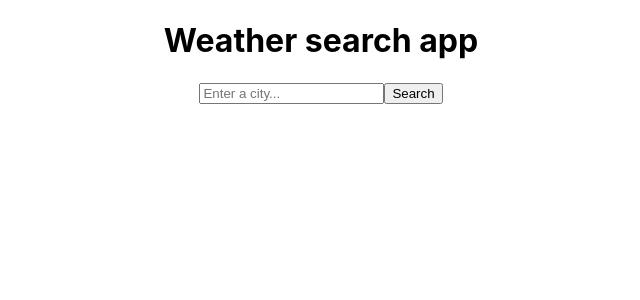
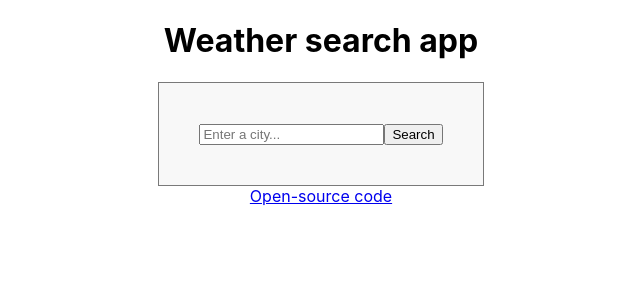
Before and after one commit to ViktoriaAve/react-weather-app, a React (Create React App) app: page / in a window 1280 px wide. Shown: the top 300 px of the page, without its empty margins (319-959 px from the left). Built offline with nearby package versions, Linux system fonts and the light colour scheme.

Commit message:
added styles

```diff
--- a/src/App.css
+++ b/src/App.css
@@ -1,16 +1,5 @@
 .App {
   text-align: center;
-}
-
-.App-logo {
-  height: 40vmin;
-  pointer-events: none;
-}
-
-@media (prefers-reduced-motion: no-preference) {
-  .App-logo {
-    animation: App-logo-spin infinite 20s linear;
-  }
 }
 
 .App-header {
@@ -24,15 +13,17 @@
   color: white;
 }
 
-.App-link {
-  color: #61dafb;
+.TodaysForecast {
+  display: block;
+  margin: auto;
+  max-width: fit-content;
+  padding: 40px;
+  background-color: rgb(248, 248, 248);
+  border: 1px solid rgb(121, 121, 121);
 }
 
-@keyframes App-logo-spin {
-  from {
-    transform: rotate(0deg);
-  }
-  to {
-    transform: rotate(360deg);
-  }
+ul {
+  list-style-type: none;
+  padding: 20px;
+  margin: 5px;
 }
--- a/src/App.js
+++ b/src/App.js
@@ -4,8 +4,11 @@ import Search from "./Search";
 function App() {
   return (
     <div className="App">
-      <h1>Weather search app</h1>
+      <footer><h1>Weather search app</h1></footer>
+      <div className="TodaysForecast">
       <Search />
+      </div>
+      <footer><a href="https://github.com/ViktoriaAve/react-weather-app" target="_blank" rel="noreferrer">Open-source code</a></footer>
     </div>
   );
 }
--- a/src/Search.js
+++ b/src/Search.js
@@ -43,6 +43,7 @@ export default function Search() {
     return (
       <div>
         {form}
+        <h2>{city}</h2>
         <ul>
           <li>Temperature: {Math.round(weather.temperature)}°C </li>
           <li>Description: {weather.description} </li>
```
